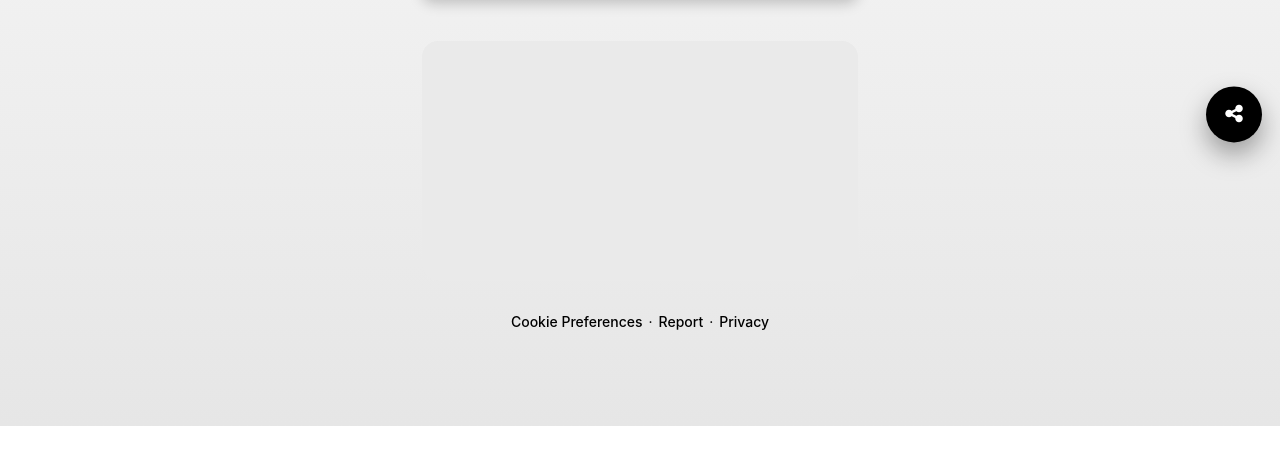
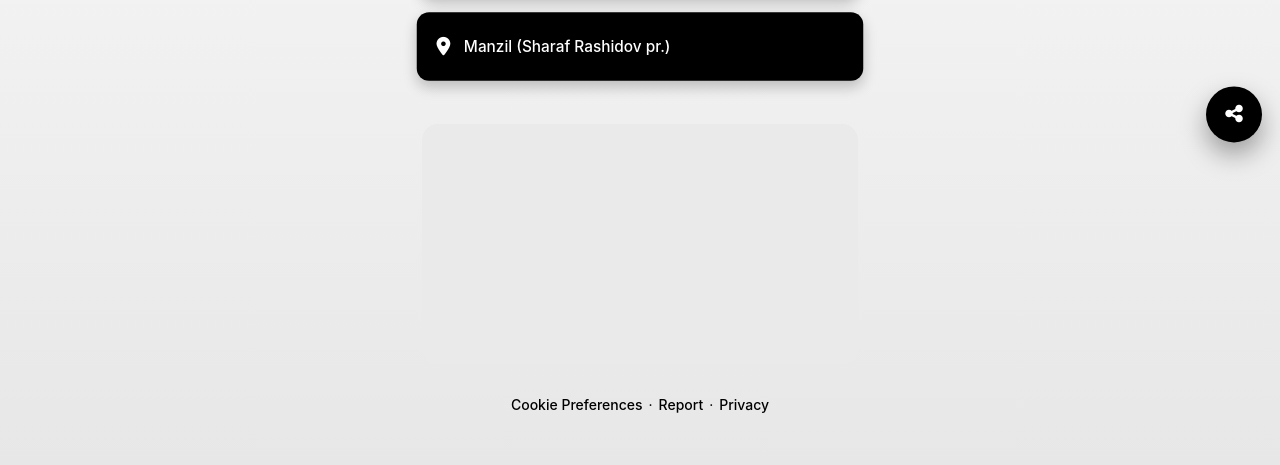
Before and after one commit to httsfsdjsshtmmltttibof-rgb/luxury, a plain HTML site: page index.html in a window 1280 px wide. Shown: the part 631-1096 px from the top of the page. Before the commit the page ends 1057 px from the top, so only its background shows below. Drawn offline with Linux system fonts and the light colour scheme.

Commit message:
Update Telegram link and add location map

```diff
--- a/index.html
+++ b/index.html
@@ -204,7 +204,7 @@
       Telegram
     </a>
 
-    <a class="btn" href="https://t.me/@luxury_uzbb" onclick="return false;">
+    <a class="btn" href="https://t.me/luxury_uzbb" onclick=" target="_blank">
       <i class="fa-solid fa-user"></i>
       Telegram Admin
     </a>
@@ -218,12 +218,26 @@
       <i class="fa-brands fa-instagram"></i>
       Instagram
     </a>
+<a class="btn"
+   href="https://yandex.ru/maps?whatshere%5Bpoint%5D=69.27477789420479%2C41.32902288544218&z=16"
+   target="_blank">
+  <i class="fa-solid fa-location-dot"></i>
+  Manzil (Sharaf Rashidov pr.)
+</a>
+
+    <a href="https://yandex.ru/maps?whatshere%5Bpoint%5D=69.27477789420479%2C41.32902288544218&z=16"
+   target="_blank"
+   class="map">
+  <iframe
+    src="https://yandex.com/map-widget/v1/?ll=69.27479941113684%2C41.32901930660745&z=16"
+    width="100%"
+    height="100%"
+    frameborder="0"
+    style="pointer-events:none;">
+  </iframe>
+</a>
 
 
-
-        <div class="map">
-      <iframe src="https://yandex.com/map-widget/v1/?ll=69.2750284664438%2C41.329205630208136&z=16" width="100%" height="100%" frameborder="0"></iframe>
-    </div>
 
     <!-- Footer links (ENG PASTDA) -->
     <div class="footer-links">
```
